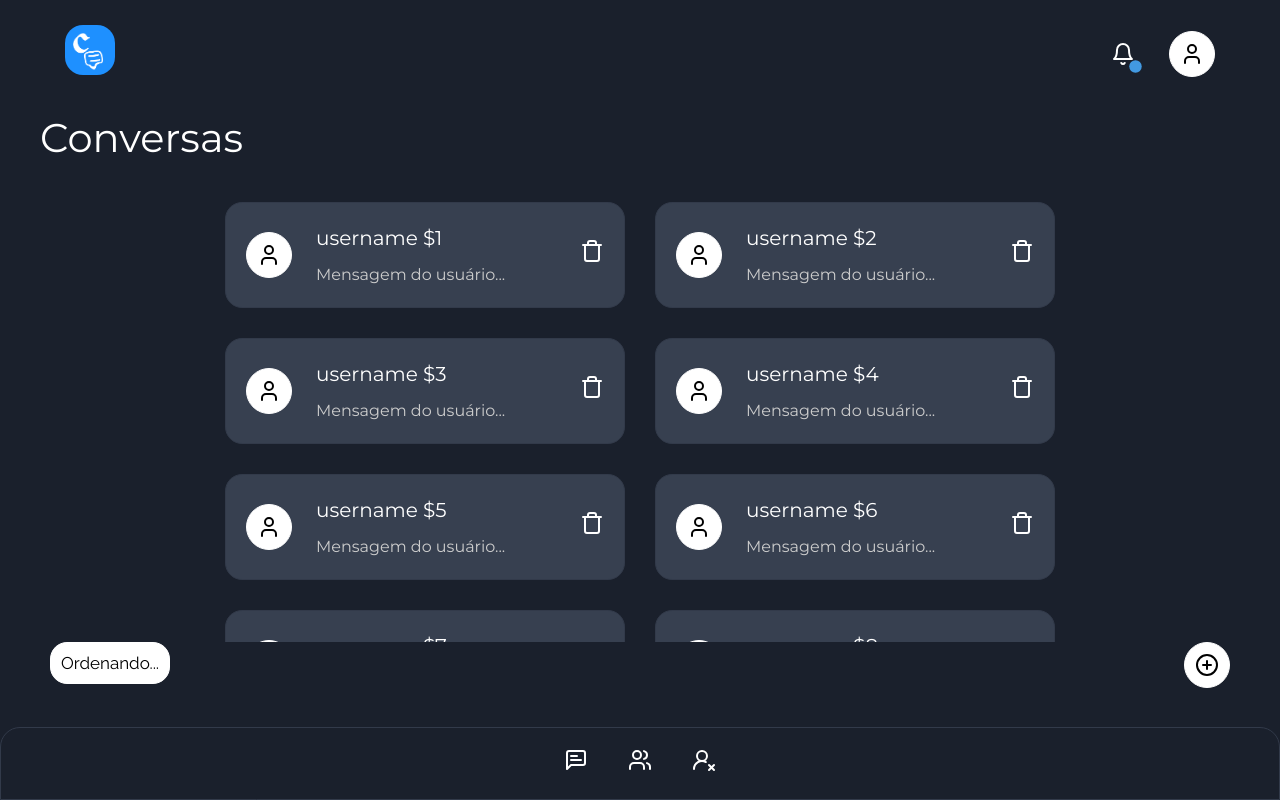
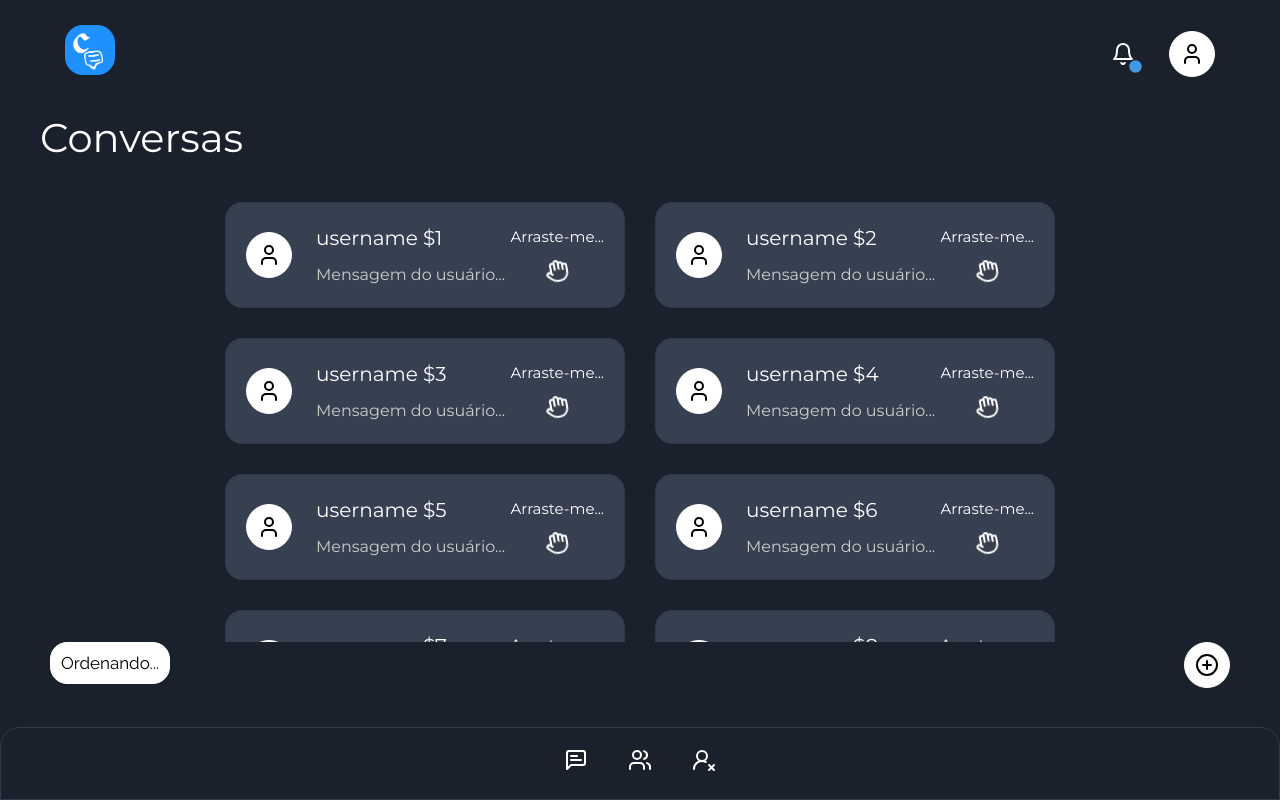
Before and after one commit to Kaua2123/chathub-client, a React (Vite) app: page /conversations in a window 1280 px wide. Both pictures are taken after a click on the button "Ordenar conversas". Built offline with nearby package versions, Linux system fonts and the light colour scheme.

Commit message:
feat: Adiciona ícone animado para indicar que está no modo de ordenamento de conversas

```diff
--- a/src/components/ConversationCard/ConversationCard.tsx
+++ b/src/components/ConversationCard/ConversationCard.tsx
@@ -1,6 +1,6 @@
 import { User } from 'lucide-react';
-import { TrashIcon, UserAvatar } from './styled';
-import { Container, DivConfig, DivUser, UserNameAndMessage } from './styled';
+import { DivOrdering, UserAvatar, WavingHand } from './styled';
+import { Container, DivUser, UserNameAndMessage } from './styled';
 import { useNavigate } from 'react-router-dom';
 import { useSortable } from '@dnd-kit/sortable';
 import { CSS } from '@dnd-kit/utilities';
@@ -25,11 +25,7 @@ function ConversationCard({ id, isDragging }: ConversationCardProps) {
     <>
       {isDragging ? (
         <div ref={setNodeRef} style={style} {...attributes} {...listeners}>
-          <Container
-            onClick={() => {
-              navigate(`/chat/${id}`);
-            }}
-          >
+          <Container>
             <DivUser>
               <UserAvatar>
                 <User color="black" />
@@ -39,9 +35,10 @@ function ConversationCard({ id, isDragging }: ConversationCardProps) {
                 <p className="user-message">Mensagem do usuário...</p>
               </UserNameAndMessage>
             </DivUser>
-            <DivConfig>
-              <TrashIcon />
-            </DivConfig>
+            <DivOrdering>
+              <p>Arraste-me...</p>
+              <WavingHand color="white" />
+            </DivOrdering>
           </Container>
         </div>
       ) : (
@@ -60,9 +57,6 @@ function ConversationCard({ id, isDragging }: ConversationCardProps) {
                 <p className="user-message">Mensagem do usuário...</p>
               </UserNameAndMessage>
             </DivUser>
-            <DivConfig>
-              <TrashIcon />
-            </DivConfig>
           </Container>
         </div>
       )}
--- a/src/components/ConversationCard/styled.ts
+++ b/src/components/ConversationCard/styled.ts
@@ -1,5 +1,5 @@
-import styled from 'styled-components';
-import { Trash } from 'lucide-react';
+import styled, { keyframes } from 'styled-components';
+import { Hand, Trash } from 'lucide-react';
 
 export const Container = styled.div`
   background-color: ${({ theme }) => theme.colors.mediumBlue};
@@ -13,6 +13,7 @@ export const Container = styled.div`
   border-radius: 1.7rem;
   transition: transform 0.3s;
   cursor: pointer;
+  z-index: 0;
 
   &:hover {
     border: 1px solid ${({ theme }) => theme.colors.lighterBlue};
@@ -51,10 +52,44 @@ export const UserNameAndMessage = styled.div`
   }
 `;
 
-export const DivConfig = styled.div``;
+export const DivOrdering = styled.div`
+  display: flex;
+  flex-flow: column wrap;
+  align-items: center;
+  justify-content: center;
+  gap: 1rem;
+  p {
+    font-size: 1.5rem;
+  }
+`;
+
+const waving = keyframes` // frames para mexer o icone de mãozinha
+  0% { transform: rotate(0deg); }
+  5% { transform: rotate(3deg); }
+  10% { transform: rotate(7deg); }
+  15% { transform: rotate(10deg); }
+  20% { transform: rotate(13deg); }
+  25% { transform: rotate(15deg); }
+  30% { transform: rotate(13deg); }
+  35% { transform: rotate(10deg); }
+  40% { transform: rotate(7deg); }
+  45% { transform: rotate(3deg); }
+  50% { transform: rotate(0deg); }
+  55% { transform: rotate(-3deg); }
+  60% { transform: rotate(-7deg); }
+  65% { transform: rotate(-10deg); }
+  70% { transform: rotate(-13deg); }
+  75% { transform: rotate(-15deg); }
+  100% { transform: rotate(0deg); }
+`;
+
+export const WavingHand = styled(Hand)`
+  animation: ${waving} 1s infinite;
+`;
 
 export const TrashIcon = styled(Trash)`
   transition: transform 0.3s;
+  z-index: 2;
 
   &:hover {
     color: #c67c7c;
--- a/src/components/ModalDeleting/ModalDeleting.tsx
+++ b/src/components/ModalDeleting/ModalDeleting.tsx
@@ -24,13 +24,13 @@ function ModalDeleting({ setIsDeleting }: ModalDeletingProps) {
             />
           </CloseButton>
           <Div>
-            <h6 style={{ marginBottom: '2rem' }}>
-              Tem certeza de que quer remover esse usuário de sua lista de
-              amigos?
-            </h6>
+            <h6 style={{ marginBottom: '2rem' }}>Tem certeza disso?</h6>
           </Div>
           <Div>
-            <Button className="cancel-delete-friend-btn">
+            <Button
+              onClick={() => setIsDeleting(false)}
+              className="cancel-delete-friend-btn"
+            >
               Não, me enganei
             </Button>
             <Button className="delete-friend-btn">Sim, tenho certeza</Button>
```
